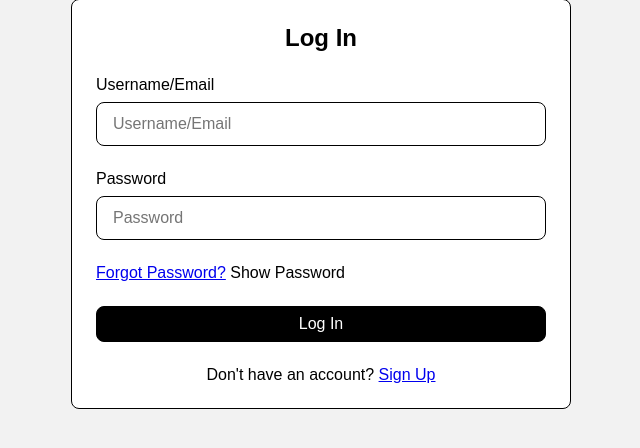
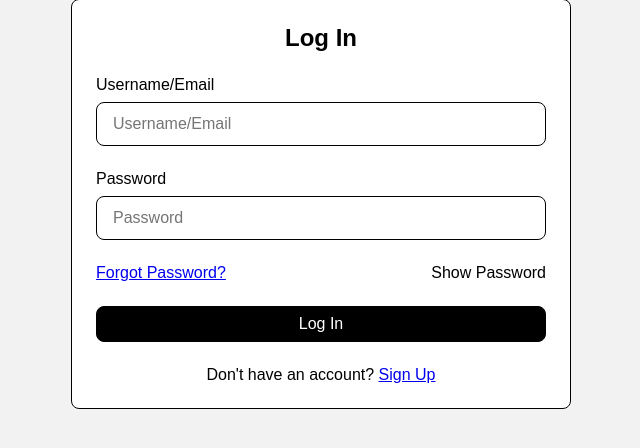
Before and after one commit to MACantara/E-Council, a Flask app: page /login in a window 1280 px wide. Shown: the part 110-558 px from the top of the page, without its empty margins (319-959 px from the left). Run offline with Flask 3, Linux system fonts and the light colour scheme.

Commit message:
Refactor CSS styles to utilize horizontal input pairs

```diff
--- a/static/css/styles.css
+++ b/static/css/styles.css
@@ -179,6 +179,12 @@ nav ul li a {
     gap: 0.5rem;
 }
 
+.horizontal-input-pair {
+    display: flex;
+    flex-direction: row;
+    justify-content: space-between;
+}
+
 .password-requirements-container {
     padding: 1.5rem;
     border-radius: var(--border-radius);
```
